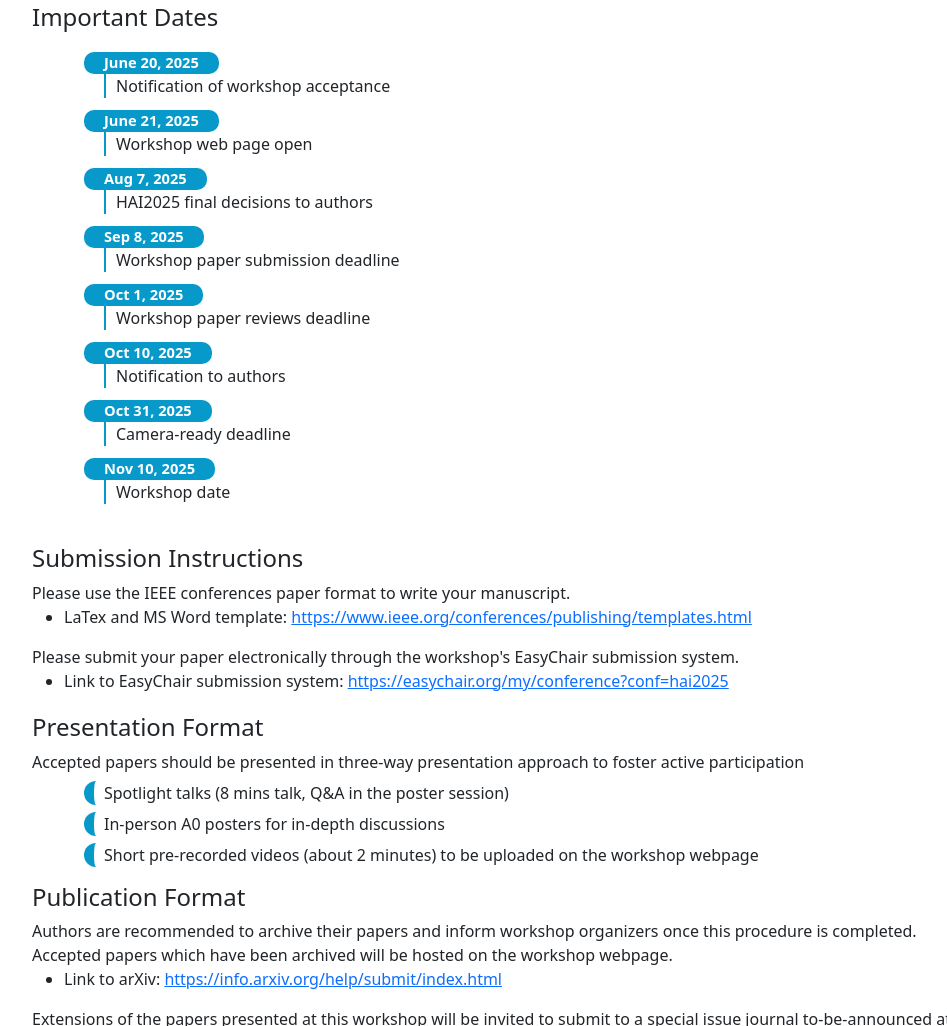
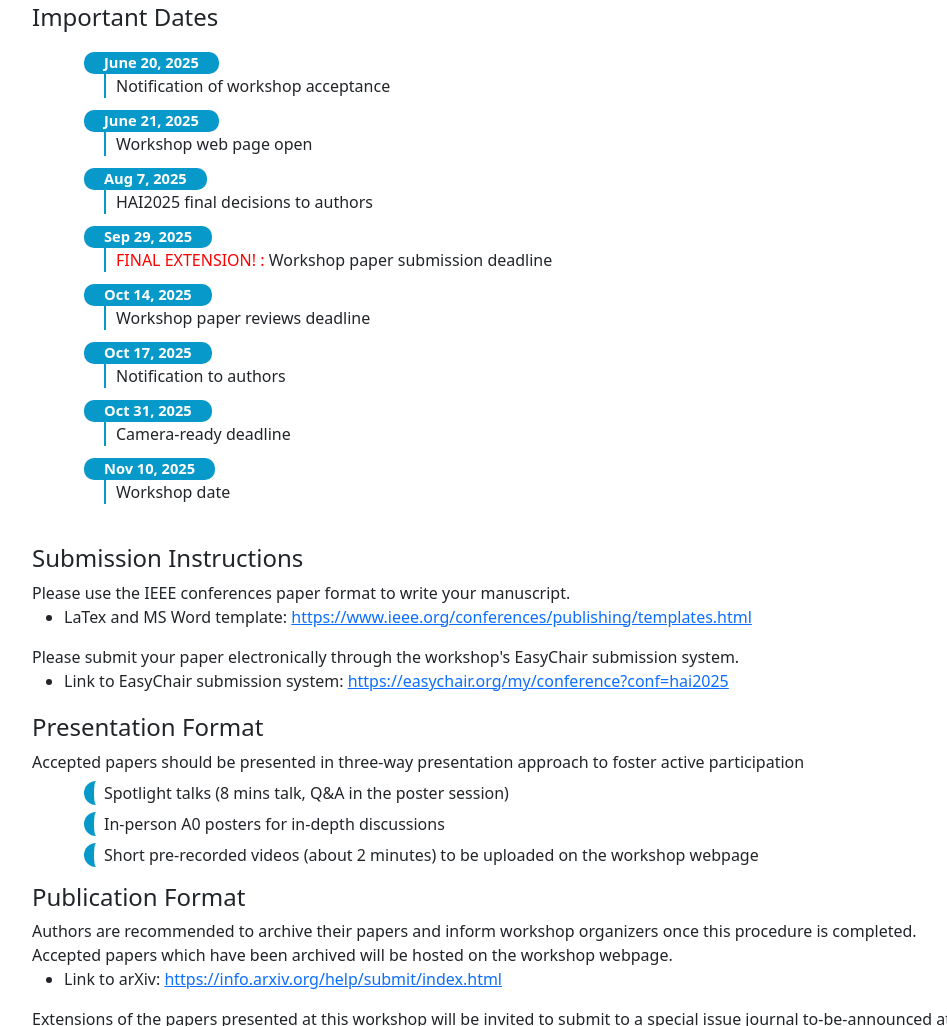
Before and after one commit to social-intel-workshop/2025, a plain HTML site: page index.html in a window 1280 px wide. Shown: the part 1896-2922 px from the top of the page, without its empty margins (140-1087 px from the left). Drawn offline with nearby package versions, Linux system fonts and the light colour scheme.

Commit message:
update: Important Dates

```diff
--- a/index.html
+++ b/index.html
@@ -224,15 +224,15 @@
                         <p>HAI2025 final decisions to authors</p>
                     </li>
                     <li>
-                        <span class="date-label">Sep 8, 2025</span>
-                        <p>Workshop paper submission deadline</p>
+                        <span class="date-label">Sep 29, 2025</span>
+                        <p><span style="color: red;">FINAL EXTENSION! : </span>Workshop paper submission deadline</p>
                     </li>
                     <li>
-                        <span class="date-label">Oct 1, 2025</span>
+                        <span class="date-label">Oct 14, 2025</span>
                         <p>Workshop paper reviews deadline</p>
                     </li>
                     <li>
-                        <span class="date-label">Oct 10, 2025</span>
+                        <span class="date-label">Oct 17, 2025</span>
                         <p>Notification to authors</p>
                     </li>
                     <li>
```
